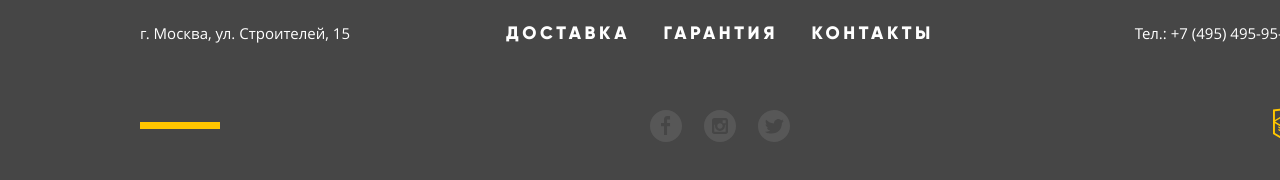
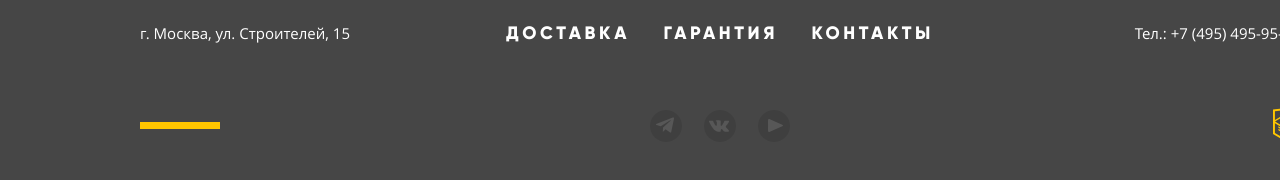
Before and after one commit to www-net/Device, a plain HTML site: page index.html in a window 1280 px wide. Shown: the part 2587-2767 px from the top of the page. Drawn offline with Linux system fonts and the light colour scheme.

Commit message:
added new social media

```diff
--- a/css/style.css
+++ b/css/style.css
@@ -2076,18 +2076,24 @@ img {
     background-repeat: no-repeat;
     background-position: 0 0;
     opacity: 0.3;
-}
-
-.social-button-fb::before {
-    background-image: url("../img/footer/fb.svg");
-}
-
-.social-button-inst::before {
-    background-image: url("../img/footer/instagram.svg");
-}
-
-.social-button-tw::before {
-    background-image: url("../img/footer/twitter.svg");
+
+    background-color: var(--basic-black);
+    border-radius: 50%;
+}
+
+.social-button-tg::before {
+    background-image: url("../img/footer/telegram.svg");
+    background-position: 3px 3px;
+}
+
+.social-button-vk::before {
+    background-image: url("../img/footer/vk.svg");
+    background-position: 5px 6px;
+}
+
+.social-button-yt::before {
+    background-image: url("../img/footer/youtube.svg");
+    background-position: 10px 9px;
 }
 
 .footer-academy-logo {
--- a/index.html
+++ b/index.html
@@ -290,9 +290,9 @@
             <div class="footer-wrapper-bottom">
                 <section class="footer-social">
                     <ul class="social-list">
-                        <li class="social-item"><a class="social-button social-button-fb" href="#" aria-label="Мы в фейсбук"></a></li>
-                        <li class="social-item"><a class="social-button social-button-inst" href="#" aria-label="Мы в инстаграм"></a></li>
-                        <li class="social-item"><a class="social-button social-button-tw" href="#" aria-label="Мы в твиттере"></a></li>
+                        <li class="social-item"><a class="social-button social-button-tg" href="#" aria-label="Мы в телеграме"></a></li>
+                        <li class="social-item"><a class="social-button social-button-vk" href="#" aria-label="Мы в вконтакте"></a></li>
+                        <li class="social-item"><a class="social-button social-button-yt" href="#" aria-label="Мы в ютубе"></a></li>
                     </ul>
                 </section>
                 <a class="footer-academy-logo">
```
Also changed, not shown: catalog.html (+3 -3 lines), img/footer/telegram.svg (added), img/footer/vk.svg (added), img/footer/youtube.svg (added), 1 other file.
